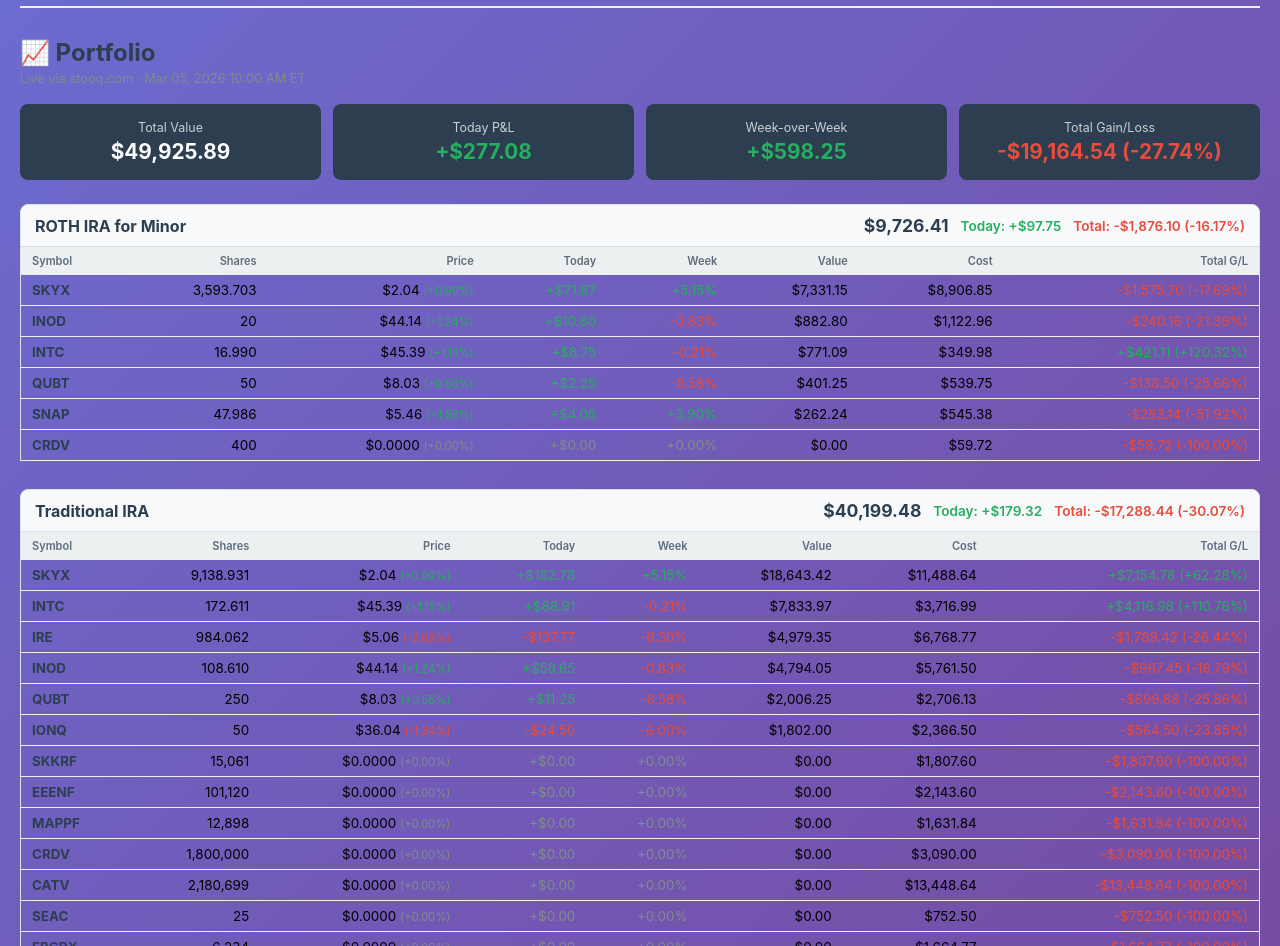
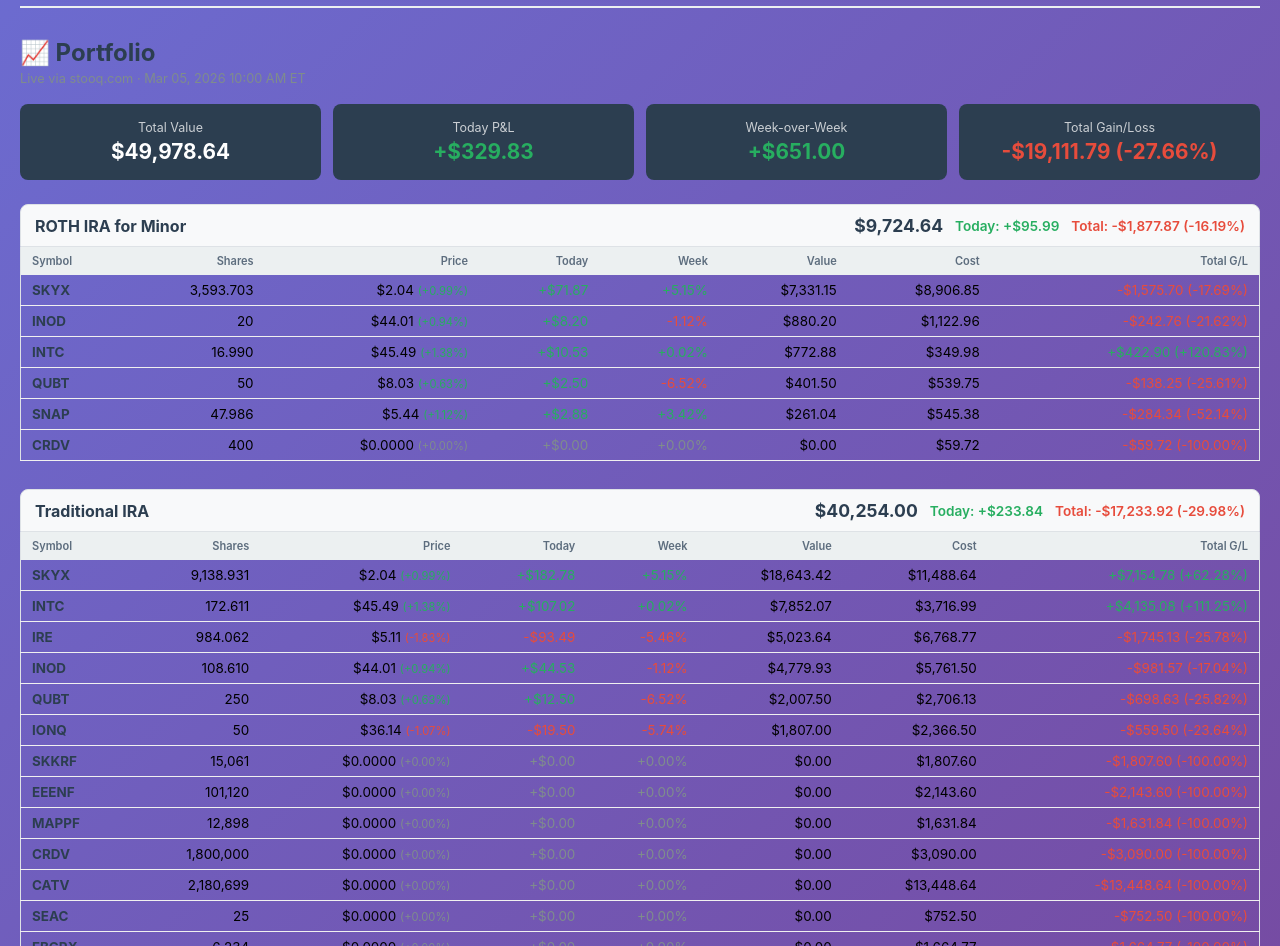
Before and after one commit to veanox/dashboard, a plain HTML site: page index.html in a window 1280 px wide. Shown: the part 1340-2286 px from the top of the page. Drawn offline with Linux system fonts and the light colour scheme.

Commit message:
Portfolio update 2026-03-05 10:00

```diff
--- a/index.html
+++ b/index.html
@@ -1157,6 +1157,8 @@
 
 
 
+
+
     <!-- PORTFOLIO_START -->
     <div class="portfolio-section">
       <div class="portfolio-header">
@@ -1167,28 +1169,28 @@
       <div class="port-banner">
         <div class="pb-item">
           <div class="pb-label">Total Value</div>
-          <div class="pb-val">$49,925.89</div>
+          <div class="pb-val">$49,978.64</div>
         </div>
         <div class="pb-item">
           <div class="pb-label">Today P&L</div>
-          <div class="pb-val gain">+$277.08</div>
+          <div class="pb-val gain">+$329.83</div>
         </div>
         <div class="pb-item">
           <div class="pb-label">Week-over-Week</div>
-          <div class="pb-val gain">+$598.25</div>
+          <div class="pb-val gain">+$651.00</div>
         </div>
         <div class="pb-item">
           <div class="pb-label">Total Gain/Loss</div>
-          <div class="pb-val loss">-$19,164.54 (-27.74%)</div>
+          <div class="pb-val loss">-$19,111.79 (-27.66%)</div>
         </div>
       </div>
 
       <div class="acct-block">
         <div class="acct-header">
           <span class="acct-name">ROTH IRA for Minor</span>
-          <span class="acct-total">$9,726.41</span>
-          <span class="acct-stat gain">Today: +$97.75</span>
-          <span class="acct-stat loss">Total: -$1,876.10 (-16.17%)</span>
+          <span class="acct-total">$9,724.64</span>
+          <span class="acct-stat gain">Today: +$95.99</span>
+          <span class="acct-stat loss">Total: -$1,877.87 (-16.19%)</span>
         </div>
         <table class="port-table">
           <thead><tr>
@@ -1211,45 +1213,45 @@
             <tr>
               <td class="sym">INOD</td>
               <td>20</td>
-              <td>$44.14 <small class="gain">(+1.24%)</small></td>
-              <td class="gain">+$10.80</td>
-              <td class="loss">-0.83%</td>
-              <td>$882.80</td>
+              <td>$44.01 <small class="gain">(+0.94%)</small></td>
+              <td class="gain">+$8.20</td>
+              <td class="loss">-1.12%</td>
+              <td>$880.20</td>
               <td>$1,122.96</td>
-              <td class="loss">-$240.16 (-21.39%)</td>
+              <td class="loss">-$242.76 (-21.62%)</td>
             </tr>
 
             <tr>
               <td class="sym">INTC</td>
               <td>16.990</td>
-              <td>$45.39 <small class="gain">(+1.15%)</small></td>
-              <td class="gain">+$8.75</td>
-              <td class="loss">-0.21%</td>
-              <td>$771.09</td>
+              <td>$45.49 <small class="gain">(+1.38%)</small></td>
+              <td class="gain">+$10.53</td>
+              <td class="gain">+0.02%</td>
+              <td>$772.88</td>
               <td>$349.98</td>
-              <td class="gain">+$421.11 (+120.32%)</td>
+              <td class="gain">+$422.90 (+120.83%)</td>
             </tr>
 
             <tr>
               <td class="sym">QUBT</td>
               <td>50</td>
-              <td>$8.03 <small class="gain">(+0.56%)</small></td>
-              <td class="gain">+$2.25</td>
-              <td class="loss">-6.58%</td>
-              <td>$401.25</td>
+              <td>$8.03 <small class="gain">(+0.63%)</small></td>
+              <td class="gain">+$2.50</td>
+              <td class="loss">-6.52%</td>
+              <td>$401.50</td>
               <td>$539.75</td>
-              <td class="loss">-$138.50 (-25.66%)</td>
+              <td class="loss">-$138.25 (-25.61%)</td>
             </tr>
 
             <tr>
               <td class="sym">SNAP</td>
               <td>47.986</td>
-              <td>$5.46 <small class="gain">(+1.58%)</small></td>
-              <td class="gain">+$4.08</td>
-              <td class="gain">+3.90%</td>
-              <td>$262.24</td>
+              <td>$5.44 <small class="gain">(+1.12%)</small></td>
+              <td class="gain">+$2.88</td>
+              <td class="gain">+3.42%</td>
+              <td>$261.04</td>
               <td>$545.38</td>
-              <td class="loss">-$283.14 (-51.92%)</td>
+              <td class="loss">-$284.34 (-52.14%)</td>
             </tr>
 
             <tr>
@@ -1269,9 +1271,9 @@
       <div class="acct-block">
         <div class="acct-header">
           <span class="acct-name">Traditional IRA</span>
-          <span class="acct-total">$40,199.48</span>
-          <span class="acct-stat gain">Today: +$179.32</span>
-          <span class="acct-stat loss">Total: -$17,288.44 (-30.07%)</span>
+          <span class="acct-total">$40,254.00</span>
+          <span class="acct-stat gain">Today: +$233.84</span>
+          <span class="acct-stat loss">Total: -$17,233.92 (-29.98%)</span>
         </div>
         <table class="port-table">
           <thead><tr>
@@ -1294,56 +1296,56 @@
             <tr>
               <td class="sym">INTC</td>
               <td>172.611</td>
-              <td>$45.39 <small class="gain">(+1.15%)</small></td>
-              <td class="gain">+$88.91</td>
-              <td class="loss">-0.21%</td>
-              <td>$7,833.97</td>
+              <td>$45.49 <small class="gain">(+1.38%)</small></td>
+              <td class="gain">+$107.02</td>
+              <td class="gain">+0.02%</td>
+              <td>$7,852.07</td>
               <td>$3,716.99</td>
-              <td class="gain">+$4,116.98 (+110.76%)</td>
+              <td class="gain">+$4,135.08 (+111.25%)</td>
             </tr>
 
             <tr>
               <td class="sym">IRE</td>
               <td>984.062</td>
-              <td>$5.06 <small class="loss">(-2.69%)</small></td>
-              <td class="loss">-$137.77</td>
-              <td class="loss">-6.30%</td>
-              <td>$4,979.35</td>
+              <td>$5.11 <small class="loss">(-1.83%)</small></td>
+              <td class="loss">-$93.49</td>
+              <td class="loss">-5.46%</td>
+              <td>$5,023.64</td>
               <td>$6,768.77</td>
-              <td class="loss">-$1,789.42 (-26.44%)</td>
+              <td class="loss">-$1,745.13 (-25.78%)</td>
             </tr>
 
             <tr>
               <td class="sym">INOD</td>
               <td>108.610</td>
-              <td>$44.14 <small class="gain">(+1.24%)</small></td>
-              <td class="gain">+$58.65</td>
-              <td class="loss">-0.83%</td>
-              <td>$4,794.05</td>
+              <td>$44.01 <small class="gain">(+0.94%)</small></td>
+              <td class="gain">+$44.53</td>
+              <td class="loss">-1.12%</td>
+              <td>$4,779.93</td>
               <td>$5,761.50</td>
-              <td class="loss">-$967.45 (-16.79%)</td>
+              <td class="loss">-$981.57 (-17.04%)</td>
             </tr>
 
             <tr>
               <td class="sym">QUBT</td>
               <td>250</td>
-              <td>$8.03 <small class="gain">(+0.56%)</small></td>
-              <td class="gain">+$11.25</td>
-              <td class="loss">-6.58%</td>
-              <td>$2,006.25</td>
+              <td>$8.03 <small class="gain">(+0.63%)</small></td>
+              <td class="gain">+$12.50</td>
+              <td class="loss">-6.52%</td>
+              <td>$2,007.50</td>
               <td>$2,706.13</td>
-              <td class="loss">-$699.88 (-25.86%)</td>
+              <td class="loss">-$698.63 (-25.82%)</td>
             </tr>
 
             <tr>
               <td class="sym">IONQ</td>
               <td>50</td>
-              <td>$36.04 <small class="loss">(-1.34%)</small></td>
-              <td class="loss">-$24.50</td>
-              <td class="loss">-6.00%</td>
-              <td>$1,802.00</td>
+              <td>$36.14 <small class="loss">(-1.07%)</small></td>
+              <td class="loss">-$19.50</td>
+              <td class="loss">-5.74%</td>
+              <td>$1,807.00</td>
               <td>$2,366.50</td>
-              <td class="loss">-$564.50 (-23.85%)</td>
+              <td class="loss">-$559.50 (-23.64%)</td>
             </tr>
 
             <tr>
```
Also changed, not shown: portfolio-data.json (+13 -13 lines).
